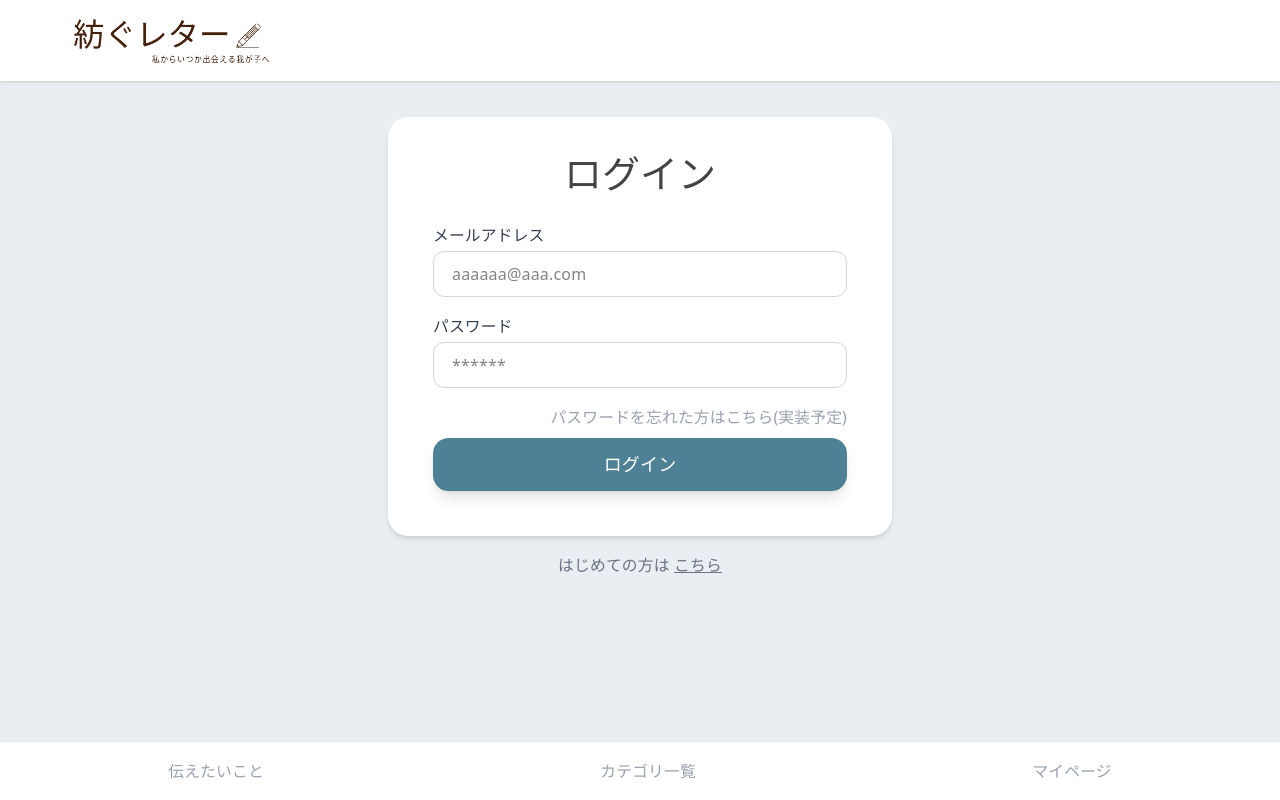
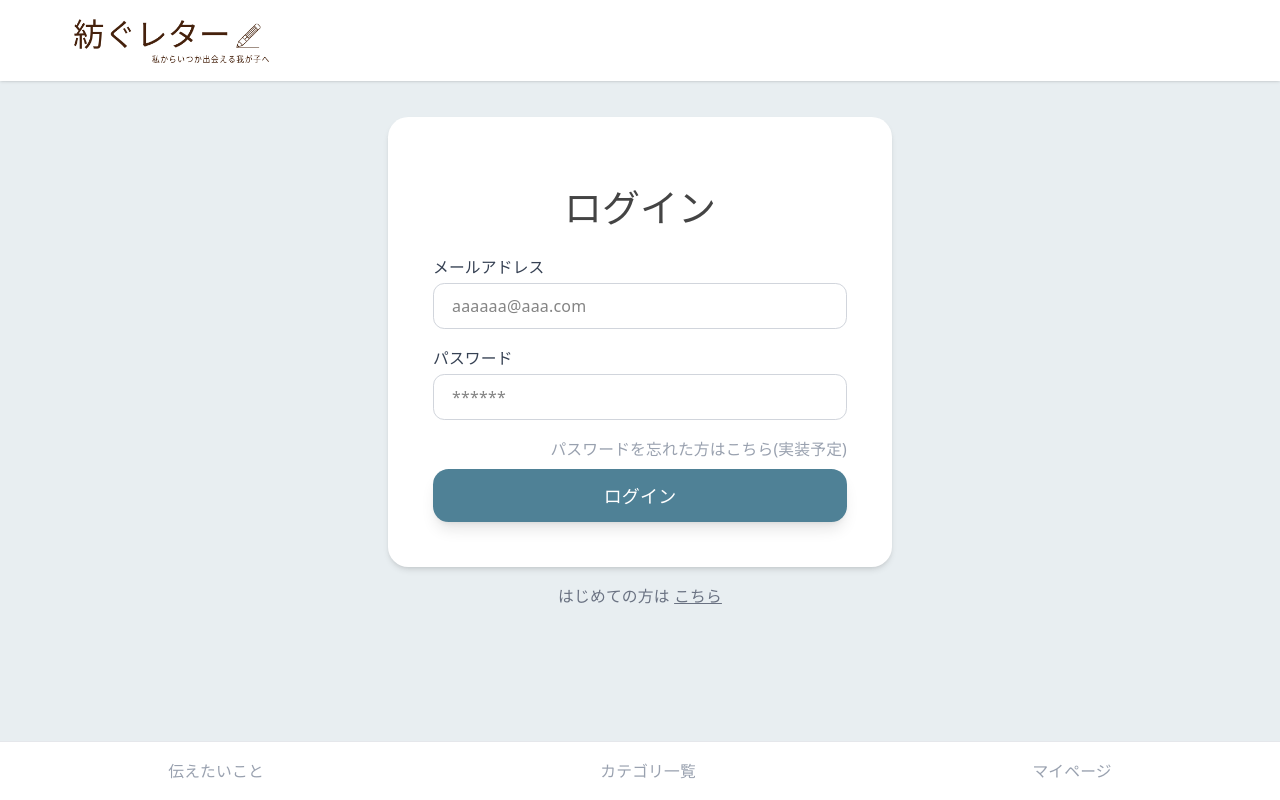
Before and after one commit to nagi558/Graduation-work, a React (Vite) app in the folder my-app/front/: page /login in a window 1280 px wide. Built offline with nearby package versions, Linux system fonts and the light colour scheme; no server answers.

Commit message:
ログイン画面のCSSを修正

```diff
--- a/my-app/front/src/pages/Login.tsx
+++ b/my-app/front/src/pages/Login.tsx
@@ -79,7 +79,7 @@ export const Login = () => {
       <div className="w-full max-w-md bg-white rounded-2xl shadow-md p-10">
 
         {/* タイトル */}
-        <h1 className="!text-[38px] !font-bold !tracking-normal !text-[#444444] text-center mb-8 !font-sans">
+        <h1 className="text-[38px] font-bold tracking-normal text-[#444444] text-center mb-8 font-sans pt-7">
           ログイン
         </h1>
 
```
